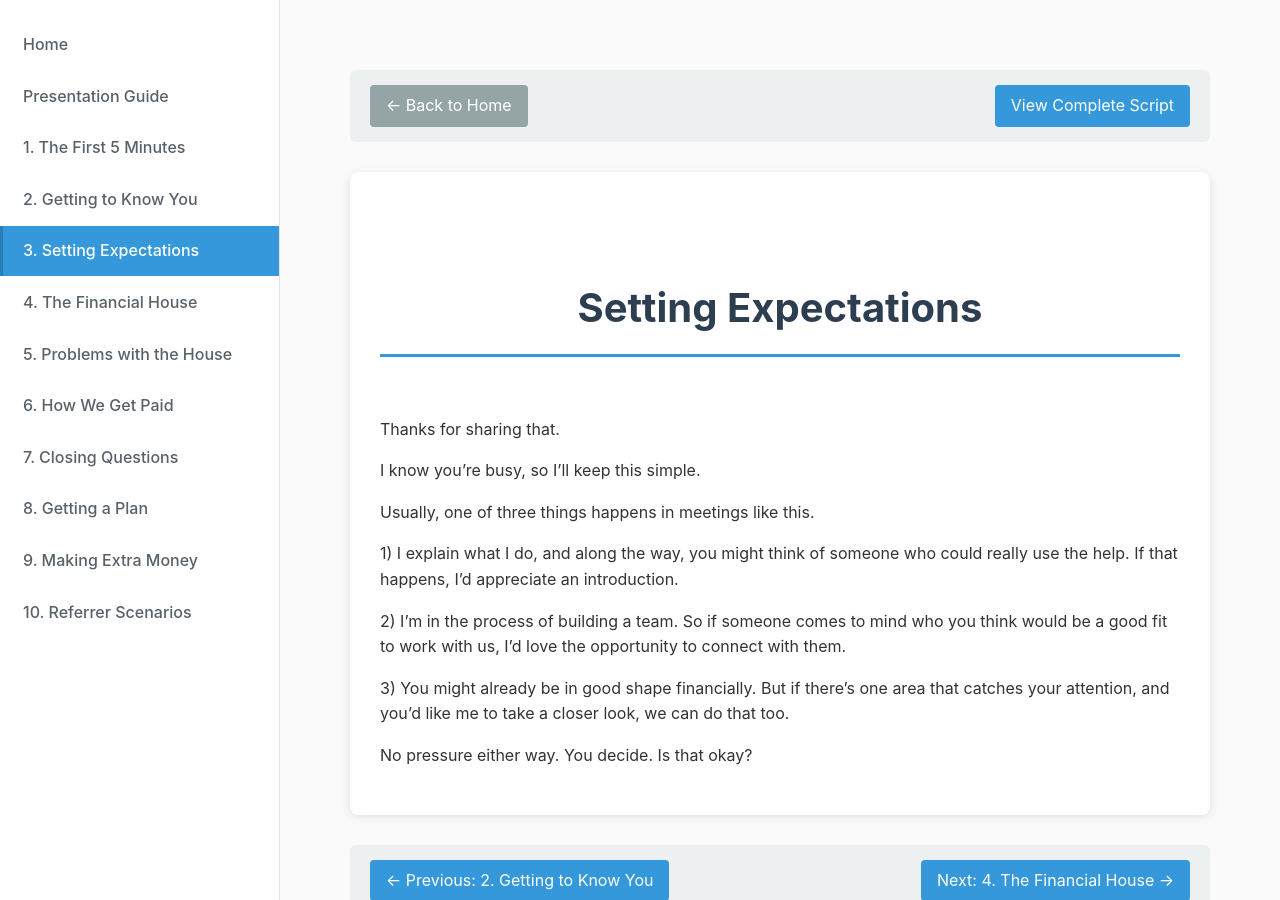
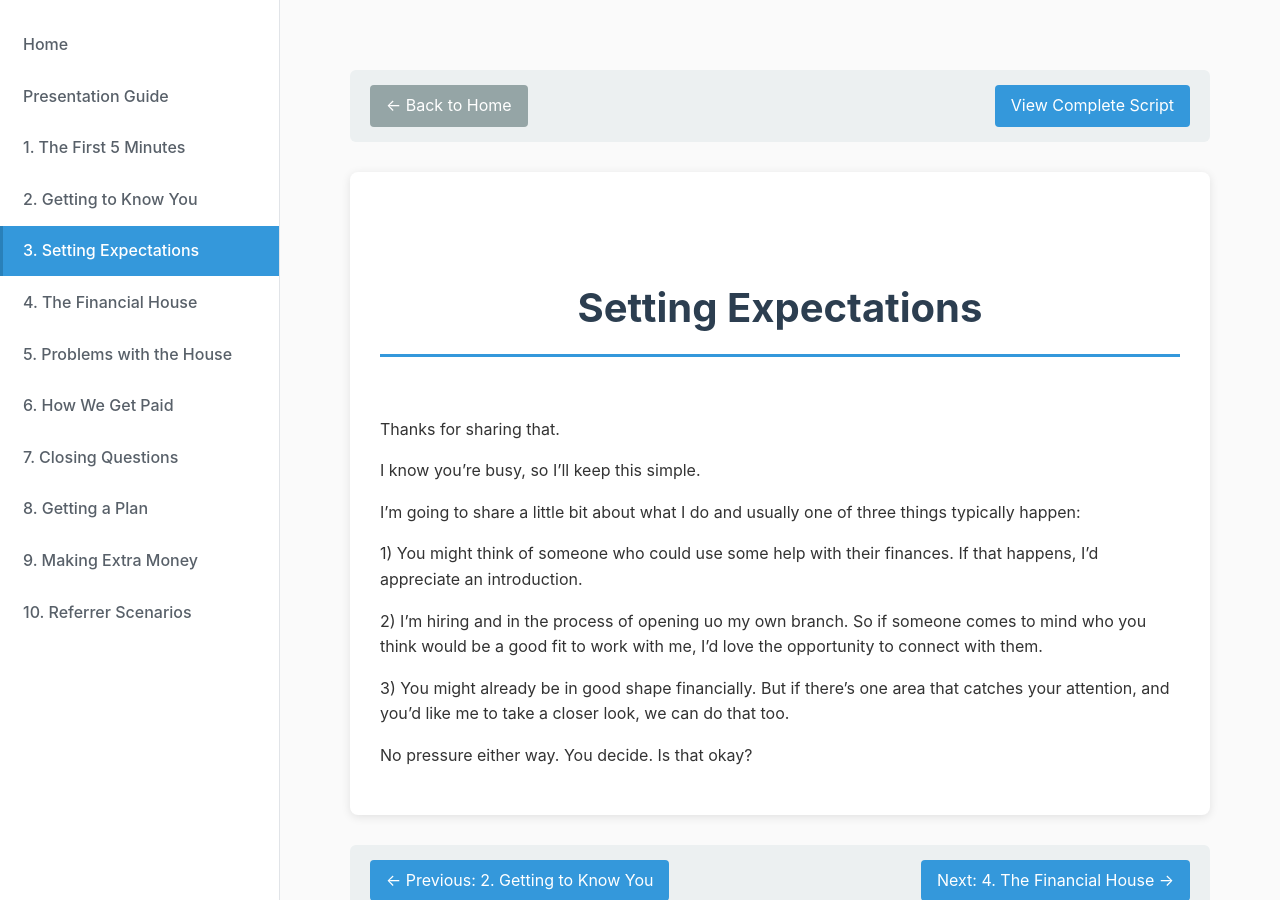
Before and after one commit to advisorpages/acadia, a Jekyll site: the page built from _pages/03-setting-expectations.md, in a window 1280 px wide and 900 px high. Built offline with Jekyll 4.4.1, drawn with Linux system fonts in a browser that asks for light colours.

Commit message:
Update 03-setting-expectations.md

```diff
--- a/_pages/03-setting-expectations.md
+++ b/_pages/03-setting-expectations.md
@@ -7,11 +7,11 @@ Thanks for sharing that.
 
 I know you're busy, so I'll keep this simple.
 
-Usually, one of three things happens in meetings like this.
+I'm going to share a little bit about what I do and usually one of three things typically happen:
 
-1) I explain what I do, and along the way, you might think of someone who could really use the help. If that happens, I'd appreciate an introduction.
+1) You might think of someone who could use some help with their finances. If that happens, I'd appreciate an introduction.
 
-2) I'm in the process of building a team. So if someone comes to mind who you think would be a good fit to work with us, I'd love the opportunity to connect with them.
+2) I'm hiring and in the process of opening uo my own branch. So if someone comes to mind who you think would be a good fit to work with me, I'd love the opportunity to connect with them.
 
 3) You might already be in good shape financially. But if there's one area that catches your attention, and you'd like me to take a closer look, we can do that too.
 
```
